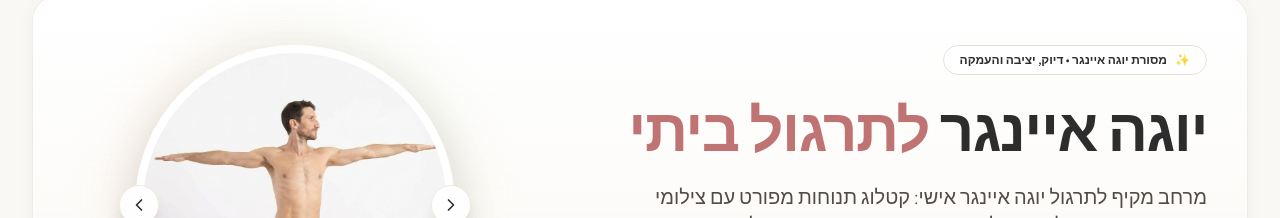
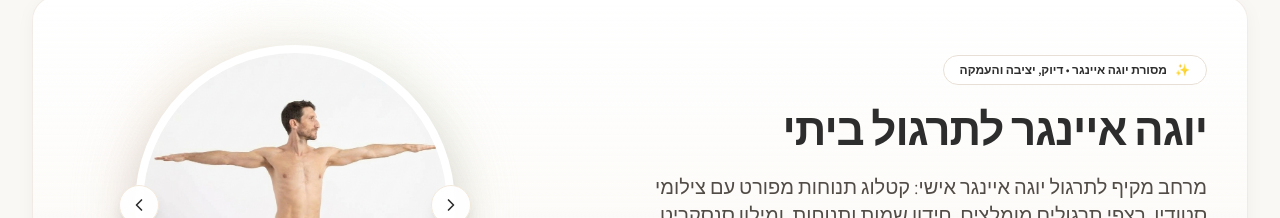
Before and after one commit to bronhaim/iyengar-sanskrit-tutor, a React (Vite) app: page / in a window 1280 px wide. Shown: the part 113-331 px from the top of the page. Built offline with nearby package versions, Linux system fonts and the light colour scheme; no server answers.

Commit message:
Make main title single line and uniform charcoal color

```diff
--- a/src/components/StartScreen.jsx
+++ b/src/components/StartScreen.jsx
@@ -150,8 +150,8 @@ export const StartScreen = ({ onStartQuiz, onOpenRoots, onOpenCatalog, onOpenSeq
               <span>מסורת יוגה איינגר • דיוק, יציבה והעמקה</span>
             </div>
 
-            <h1 className="text-4xl sm:text-5xl lg:text-6xl font-extrabold text-charcoal leading-[1.18] tracking-tight">
-              יוגה איינגר <span className="text-terracotta">לתרגול ביתי</span>
+            <h1 className="text-2xl xs:text-3xl sm:text-4xl lg:text-[44px] font-extrabold text-charcoal leading-tight tracking-tight whitespace-nowrap">
+              יוגה איינגר לתרגול ביתי
             </h1>
 
             <p className="text-lg sm:text-xl text-charcoal-light font-light leading-relaxed max-w-xl">
```
